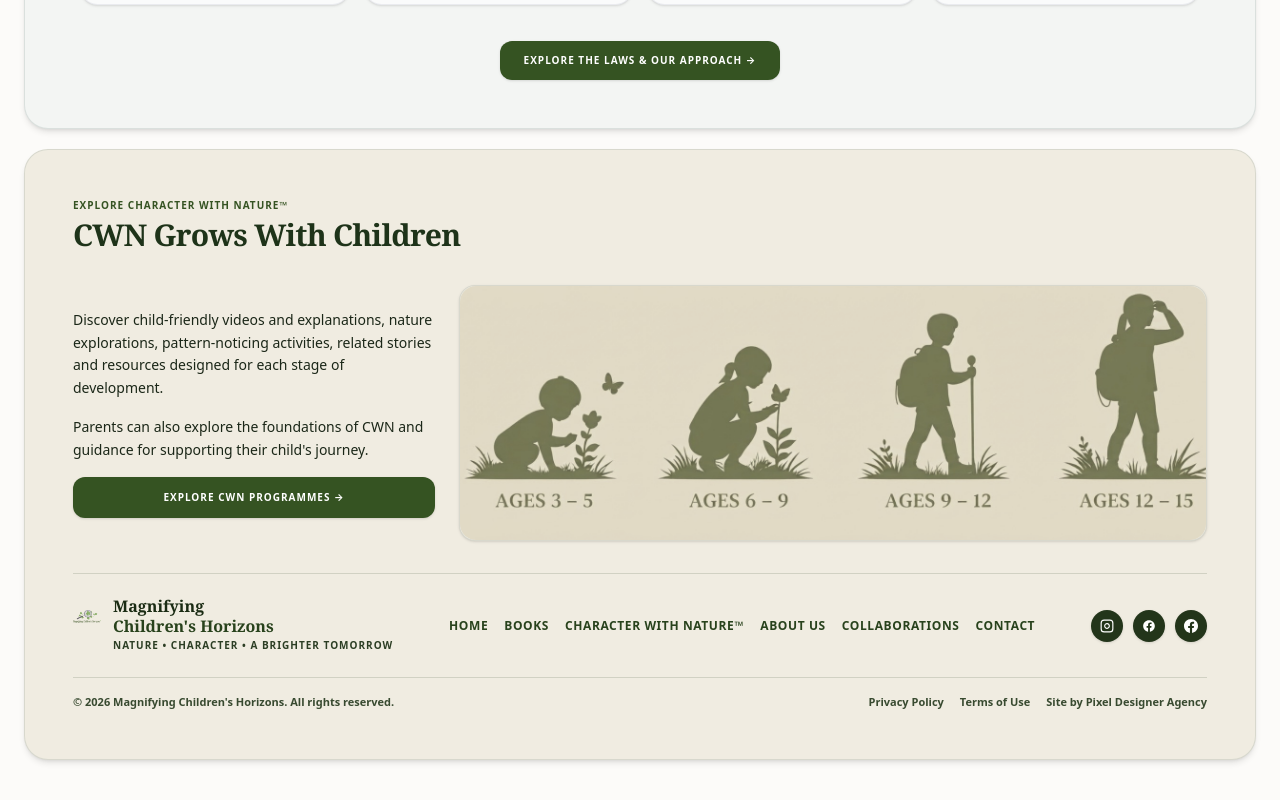
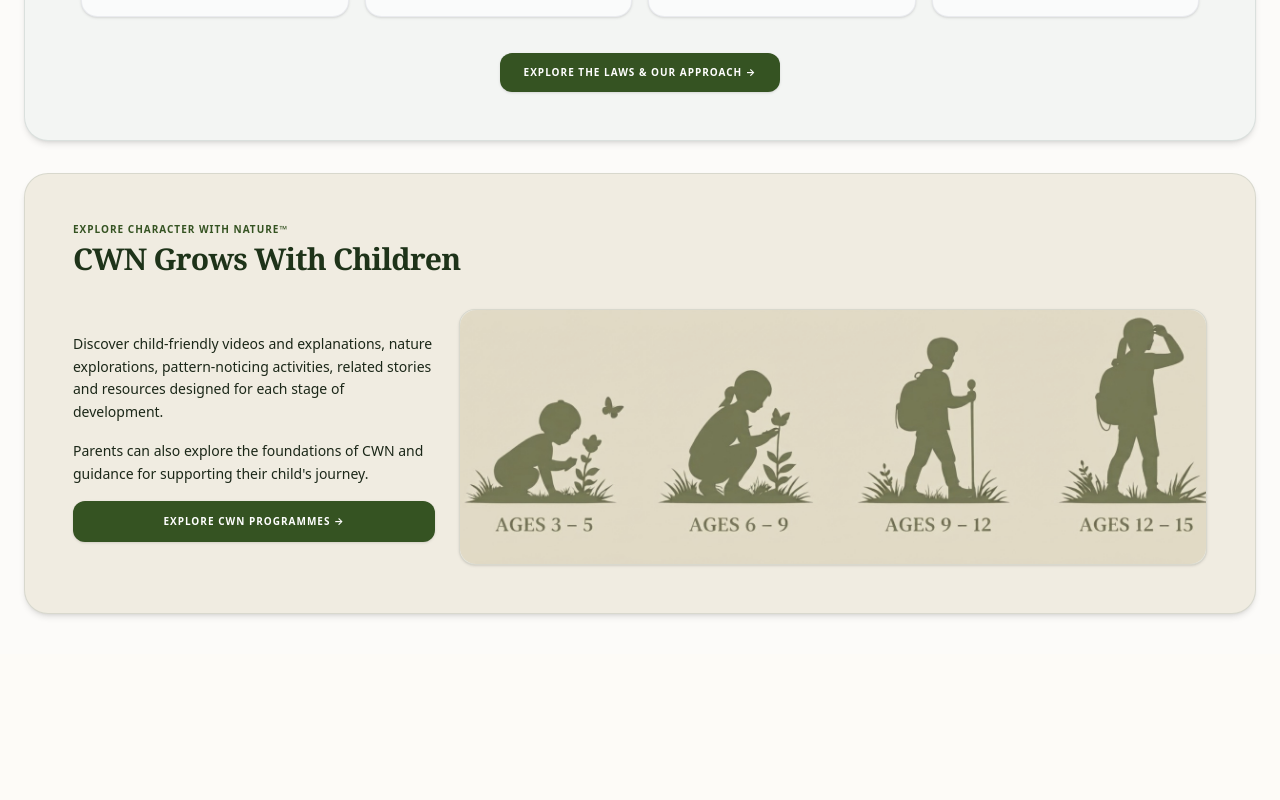
Before and after one commit to nnochirivincent/mch-platform, a React (Vite) app: page /character-with-nature in a window 1280 px wide. Shown: the part 1391-2191 px from the top of the page. After the commit the page ends 2045 px from the top, so only its background shows below. Built offline with nearby package versions, Linux system fonts and the light colour scheme.

Commit message:
new commit

```diff
--- a/src/components/CharacterwithNature.jsx
+++ b/src/components/CharacterwithNature.jsx
@@ -24,7 +24,7 @@ export default function CharacterwithNature() {
       {/* Main Container for the rest of the sections */}
       <div className="py-6 sm:py-10 px-2 sm:px-4 lg:px-6">
         <ScrollFade delay={80}>
-          <div className="max-w-7xl mx-auto space-y-3 sm:space-y-5">
+          <div className="max-w-7xl mx-auto space-y-6 sm:space-y-8">
 
             {/* Section 1: The CWN Approach */}
             <div className="bg-[#f0ece1] rounded-2xl sm:rounded-3xl shadow-md border border-emerald-950/10 overflow-hidden">
@@ -210,75 +210,13 @@ export default function CharacterwithNature() {
                 </div>
 
               </div>
+            </div>
 
-              {/* Footer Section inside Section 3 wrapper */}
-              <div className="pt-6 border-t border-[#23351a]/15">
-                <div className="flex flex-col lg:flex-row items-center justify-between gap-6 pb-6">
-
-                  <div className="space-y-1 text-center lg:text-left">
-                    <Link to="/" className="inline-flex items-center space-x-3">
-                      <img
-                        src="/navbar-image.png"
-                        alt=""
-                        aria-hidden="true"
-                        className="w-7 h-7 object-contain shrink-0 mix-blend-multiply opacity-95"
-                      />
-                      <div className="flex flex-col text-left">
-                        <span className="font-serif font-bold text-base text-[#1a2b13] leading-none">Magnifying</span>
-                        <span className="font-serif font-semibold text-base text-[#28421c] leading-none mt-1">Children's Horizons</span>
-                      </div>
-                    </Link>
-                    <p className="text-[10px] text-[#2c3e24] font-bold uppercase tracking-widest pl-10">
-                      NATURE • CHARACTER • A BRIGHTER TOMORROW
-                    </p>
-                  </div>
-
-                  <div className="flex flex-wrap justify-center gap-4 text-xs uppercase tracking-wider font-extrabold text-[#28421c]">
-                    <Link to="/" className="hover:text-[#1a2b13] transition">Home</Link>
-                    <Link to="/books" className="hover:text-[#1a2b13] transition">Books</Link>
-                    <Link to="/cwn/pathways" className="hover:text-[#1a2b13] transition">Character with Nature™</Link>
-                    <Link to="/about" className="hover:text-[#1a2b13] transition">About Us</Link>
-                    <Link to="/collaborations" className="hover:text-[#1a2b13] transition">Collaborations</Link>
-                    <Link to="/contact" className="hover:text-[#1a2b13] transition">Contact</Link>
-                  </div>
-
-                  <div className="flex items-center space-x-2.5">
-                    <a href="#instagram" aria-label="Instagram" className="w-8 h-8 rounded-full bg-[#23351a] text-white flex items-center justify-center text-xs shadow hover:bg-[#1a2813] transition">
-                      <svg className="w-3.5 h-3.5" fill="none" stroke="currentColor" strokeWidth="2" viewBox="0 0 24 24">
-                        <rect width="20" height="20" x="2" y="2" rx="5" ry="5"/>
-                        <path d="M16 11.37A4 4 0 1112.63 8 4 4 0 0116 11.37z"/>
-                        <line x1="17.5" x2="17.51" y1="6.5" y2="6.5"/>
-                      </svg>
-                    </a>
-                    <a href="#facebook" aria-label="Facebook" className="w-8 h-8 rounded-full bg-[#23351a] text-white flex items-center justify-center text-xs shadow hover:bg-[#1a2813] transition">
-                      <svg className="w-3.5 h-3.5" fill="currentColor" viewBox="0 0 24 24">
-                        <path d="M22 12c0-5.523-4.477-10-10-10S2 6.477 2 12c0 4.991 3.657 9.128 8.438 9.878v-6.987h-2.54V12h2.54V9.797c0-2.506 1.492-3.89 3.777-3.89 1.094 0 2.238.195 2.238.195v2.46h-1.26c-1.243 0-1.63.771-1.63 1.562V12h2.773l-.443 2.89h-2.33v6.988C18.343 21.128 22 16.991 22 12z"/>
-                      </svg>
-                    </a>
-                    <a href="#youtube" aria-label="YouTube" className="w-8 h-8 rounded-full bg-[#23351a] text-white flex items-center justify-center text-xs shadow hover:bg-[#1a2813] transition">
-                      <svg className="w-3.5 h-3.5" fill="currentColor" viewBox="0 0 24 24">
-                        <path d="M24 12.073c0-6.627-5.373-12-12-12s-12 5.373-12 12c0 5.99 4.388 10.954 10.125 11.854v-8.385H7.078v-3.47h3.047V9.43c0-3.007 1.792-4.669 4.533-4.669 1.312 0 2.686.235 2.686.235v2.953H15.83c-1.491 0-1.956.925-1.956 1.874v2.25h3.328l-.532 3.47h-2.796v8.385C19.612 23.027 24 18.062 24 12.073z"/>
-                      </svg>
-                    </a>
-                  </div>
-
-                </div>
-
-                <div className="pt-4 border-t border-[#23351a]/15 flex flex-col sm:flex-row items-center justify-between text-[11px] text-[#384a30] font-semibold gap-2">
-                  <p>© 2026 Magnifying Children's Horizons. All rights reserved.</p>
-                  <div className="flex items-center space-x-4">
-                    <a href="#privacy" className="hover:underline">Privacy Policy</a>
-                    <a href="#terms" className="hover:underline">Terms of Use</a>
-                    <a href="#credits" className="hover:underline">Site by Pixel Designer Agency</a>
-                  </div>
-                </div>
-              </div>
-
-            </div>
 
           </div>
         </ScrollFade>
       </div>
+
     </div>
   );
 }
--- a/src/components/Home.jsx
+++ b/src/components/Home.jsx
@@ -489,39 +489,41 @@ export default function HomePage() {
         </div>
       </section>
 
-      {/* FOOTER */}
-      <footer className="w-full bg-[#f4f0eb] border-t border-[#23351a]/15 pt-6 pb-2">
-        <div className="max-w-6xl mx-auto px-4 sm:px-8 lg:px-12">
-          <div className="flex flex-col lg:flex-row items-center justify-between gap-5 pb-5">
+      {/* Footer Section inside Section 3 wrapper */}
+      <div className="pt-6 border-t border-[#23351a]/15">
+        <div className="flex flex-col lg:flex-row items-center justify-between gap-6 pb-6">
 
-            <div className="space-y-1.5 text-center lg:text-left">
-              <Link to="/" className="inline-flex items-center space-x-3 justify-center lg:justify-start">
+          {/* Logo & Tagline */}
+          <div className="flex items-center space-x-3 text-center lg:text-left">
+            <Link to="/" className="flex items-center space-x-3 group shrink-0">
+              <div className="flex items-center justify-center shrink-0">
                 <img
                   src="/navbar-image.png"
-                  alt=""
-                  aria-hidden="true"
-                  className="w-7 h-7 object-contain shrink-0 mix-blend-multiply opacity-95"
+                  alt="MCH Logo"
+                  className="h-10 w-auto object-contain group-hover:scale-105 transition duration-300"
                 />
-                <div className="flex flex-col text-left">
-                  <span className="font-serif font-bold text-base text-[#23351a] leading-none">Magnifying</span>
-                  <span className="font-serif font-bold text-base text-[#355322] leading-none mt-1">Children's Horizons</span>
               </div>
             </Link>
-              <p className="text-[10px] text-[#3c4a36] uppercase tracking-widest font-bold lg:pl-10 text-center lg:text-left">
+            <div className="flex flex-col text-left">
+              <span className="font-serif font-bold text-base text-[#1a2b13] leading-none">Magnifying Children's Horizons</span>
+              <span className="text-[10px] text-[#2c3e24] font-bold uppercase tracking-widest mt-1">
                 NATURE • CHARACTER • A BRIGHTER TOMORROW
-              </p>
+              </span>
+            </div>
           </div>
 
-            <div className="flex flex-wrap justify-center gap-4 sm:gap-5 text-xs uppercase tracking-wider font-bold text-[#355322] text-center">
-              <Link to="/" className="hover:text-[#23351a] transition">Home</Link>
-              <Link to="/books" className="hover:text-[#23351a] transition">Books</Link>
-              <Link to="/cwn/pathways" className="hover:text-[#23351a] transition">Character with Nature™</Link>
-              <Link to="/about" className="hover:text-[#23351a] transition">About Us</Link>
-              <Link to="/collaborations" className="hover:text-[#23351a] transition">Collaborations</Link>
-              <Link to="/contact" className="hover:text-[#23351a] transition">Contact</Link>
+          {/* Nav Links */}
+          <div className="flex flex-wrap justify-center gap-4 text-xs uppercase tracking-wider font-extrabold text-[#28421c]">
+            <Link to="/" className="hover:text-[#1a2b13] transition">Home</Link>
+            <Link to="/books" className="hover:text-[#1a2b13] transition">Books</Link>
+            <Link to="/cwn/pathways" className="hover:text-[#1a2b13] transition">Character with Nature™</Link>
+            <Link to="/about" className="hover:text-[#1a2b13] transition">About Us</Link>
+            <Link to="/collaborations" className="hover:text-[#1a2b13] transition">Collaborations</Link>
+            <Link to="/contact" className="hover:text-[#1a2b13] transition">Contact</Link>
           </div>
 
-            <div className="flex items-center space-x-3">
+          {/* Social Icons */}
+          <div className="flex items-center space-x-2.5 shrink-0">
             <a href="#instagram" aria-label="Instagram" className="w-8 h-8 rounded-full bg-[#23351a] text-white flex items-center justify-center text-xs shadow hover:bg-[#1a2813] transition">
               <svg className="w-3.5 h-3.5" fill="none" stroke="currentColor" strokeWidth="2" viewBox="0 0 24 24">
                 <rect width="20" height="20" x="2" y="2" rx="5" ry="5"/>
@@ -536,24 +538,23 @@ export default function HomePage() {
             </a>
             <a href="#youtube" aria-label="YouTube" className="w-8 h-8 rounded-full bg-[#23351a] text-white flex items-center justify-center text-xs shadow hover:bg-[#1a2813] transition">
               <svg className="w-3.5 h-3.5" fill="currentColor" viewBox="0 0 24 24">
-                  <path d="M23.498 6.186a3.016 3.016 0 0 0-2.122-2.136C19.505 3.545 12 3.545 12 3.545s-7.505 0-9.377.505A3.017 3.017 0 00.502 6.186C0 8.07 0 12 0 12s0 3.93.502 5.814a3.016 3.016 0 0 0 2.122 2.136c1.871.505 9.376.505 9.376.505s7.505 0 9.377-.505a3.015 0 0 0 2.122-2.136C24 15.93 24 12 24 12s0-3.93-.502-5.814zM9.545 15.568V8.432L15.818 12l-6.273 3.568z"/>
+                <path d="M24 12.073c0-6.627-5.373-12-12-12s-12 5.373-12 12c0 5.99 4.388 10.954 10.125 11.854v-8.385H7.078v-3.47h3.047V9.43c0-3.007 1.792-4.669 4.533-4.669 1.312 0 2.686.235 2.686.235v2.953H15.83c-1.491 0-1.956.925-1.956 1.874v2.25h3.328l-.532 3.47h-2.796v8.385C19.612 23.027 24 18.062 24 12.073z"/>
               </svg>
             </a>
           </div>
 
         </div>
 
-          <div className="pt-3 border-t border-[#23351a]/10 flex flex-col sm:flex-row items-center justify-between text-[11px] text-[#42503b] font-semibold gap-3 pb-4 text-center sm:text-left">
+        {/* Copyright and Legal Links */}
+        <div className="pt-4 border-t border-[#23351a]/15 flex flex-col sm:flex-row items-center justify-between text-[11px] text-[#384a30] font-semibold gap-2">
           <p>© 2026 Magnifying Children's Horizons. All rights reserved.</p>
-            <div className="flex flex-wrap items-center justify-center gap-4 sm:space-x-6">
+          <div className="flex items-center space-x-4">
             <a href="#privacy" className="hover:underline">Privacy Policy</a>
             <a href="#terms" className="hover:underline">Terms of Use</a>
             <a href="#credits" className="hover:underline">Site by Pixel Designer Agency</a>
           </div>
         </div>
       </div>
-      </footer>
-
     </div>
   );
 }
```
Lines whose indentation alone changed are shown as unchanged.
